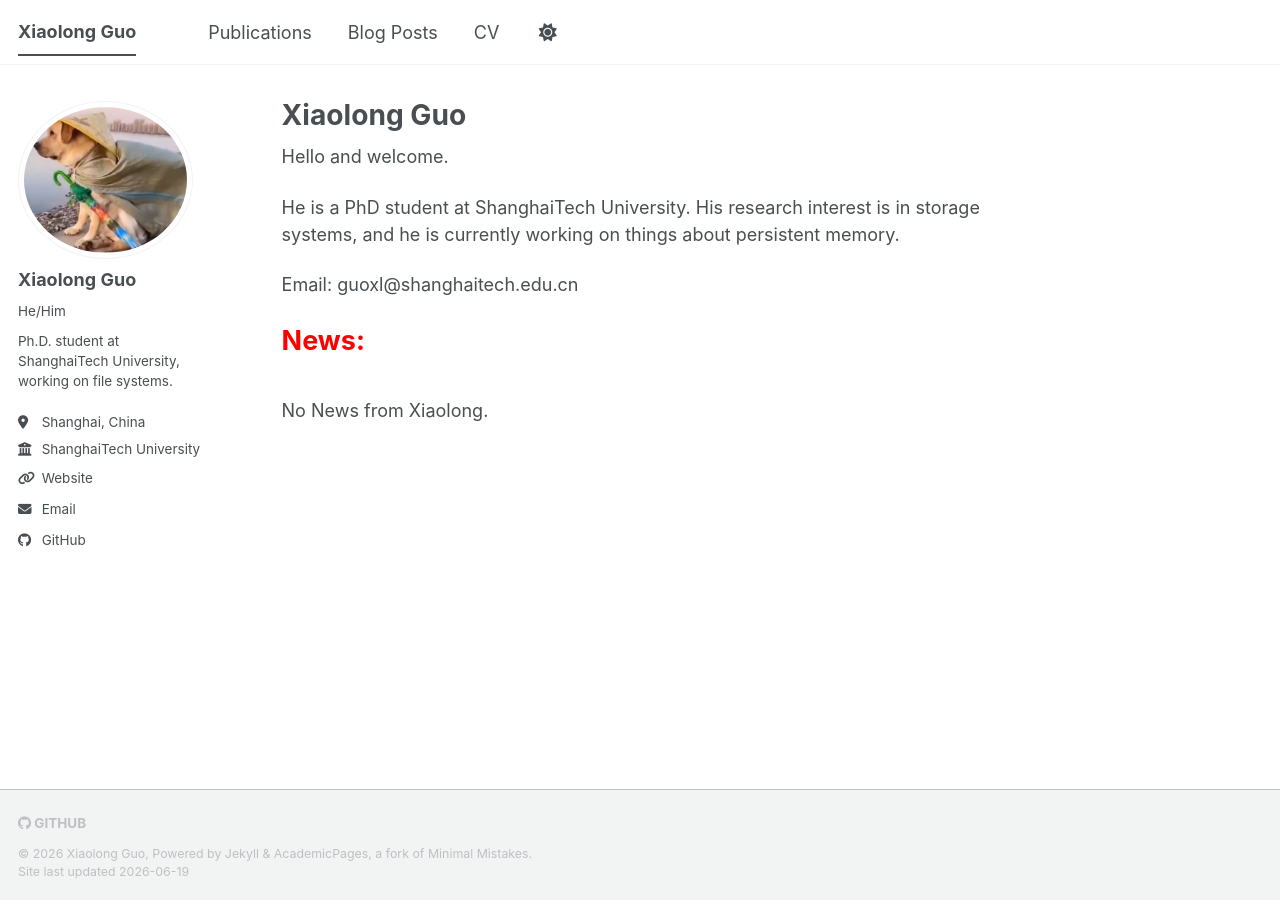
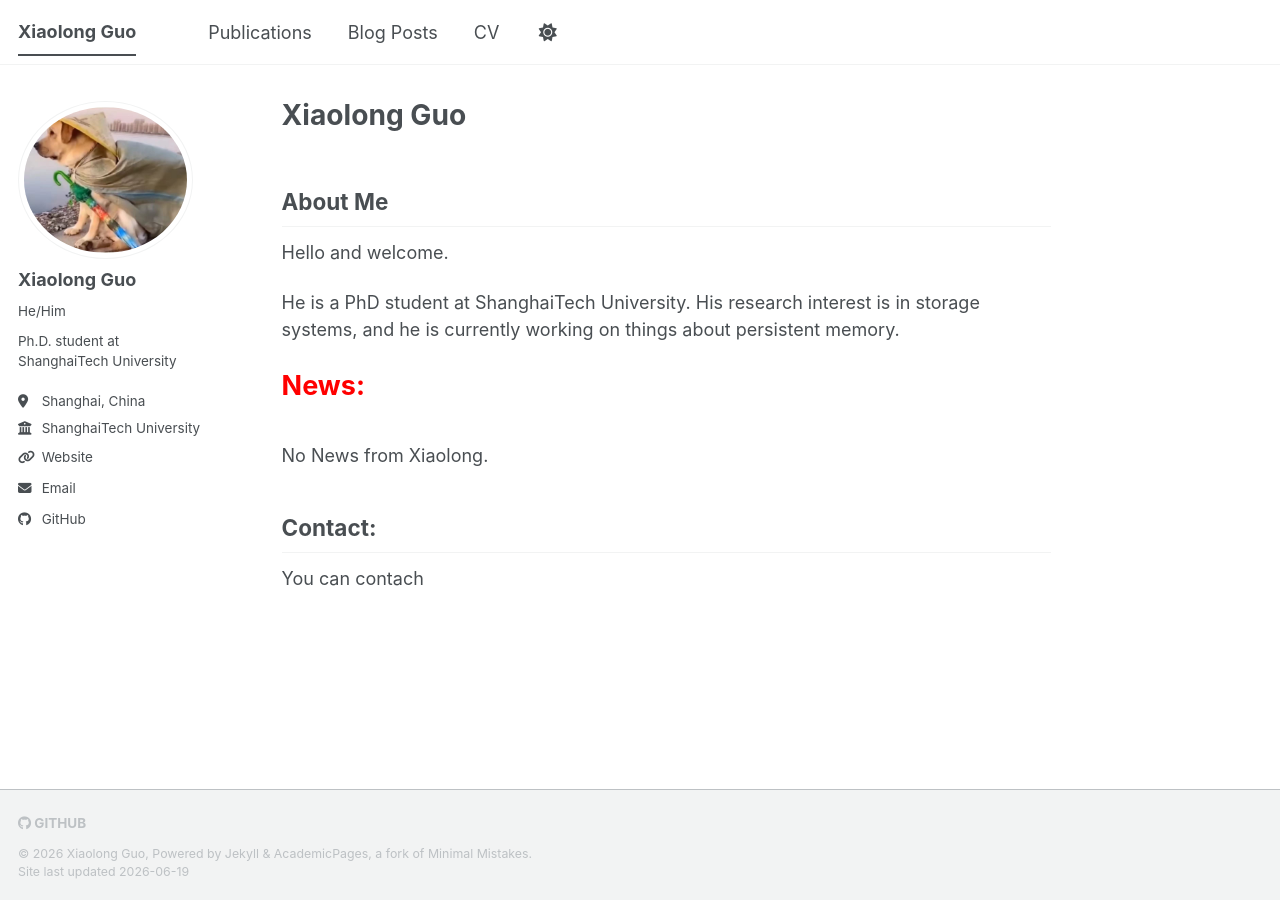
Before and after one commit to num73/num73.github.io, a Jekyll site: the page built from _pages/about.md, in a window 1280 px wide. Built offline with Jekyll 4.4.1, drawn with Linux system fonts in a browser that asks for light colours; a script bundle is joined from its source files by our own code; library files that are not in the unit come from our copies.

Commit message:
Update bio in config and enhance about page structure

```diff
--- a/_config.yml
+++ b/_config.yml
@@ -26,7 +26,7 @@ author:
   avatar           : "myphoto.jpeg"
   name             : "Xiaolong Guo"
   pronouns         : "He/Him"
-  bio              : "Ph.D. student at ShanghaiTech University, working on file systems."
+  bio              : "Ph.D. student at ShanghaiTech University"
   location         : "Shanghai, China"
   employer         : "ShanghaiTech University"
   uri              :  "https://num73.github.io" # Personal website URL, e.g. "https://[your GitHub username].github.io"
--- a/_pages/about.md
+++ b/_pages/about.md
@@ -7,15 +7,20 @@ redirect_from:
   - /about.html
 ---
 
+## About Me
+
 Hello and welcome.
 
 He is a PhD student at ShanghaiTech University. His research interest is in storage systems, and he is currently working on things about persistent memory.
-
-
-Email: guoxl@shanghaitech.edu.cn
 
 
 News:
 {: style="color: red; font-size: 1.5rem; font-weight: 700;"}
 
 No News from Xiaolong.
+
+
+
+## Contact:
+
+You can contach
```
